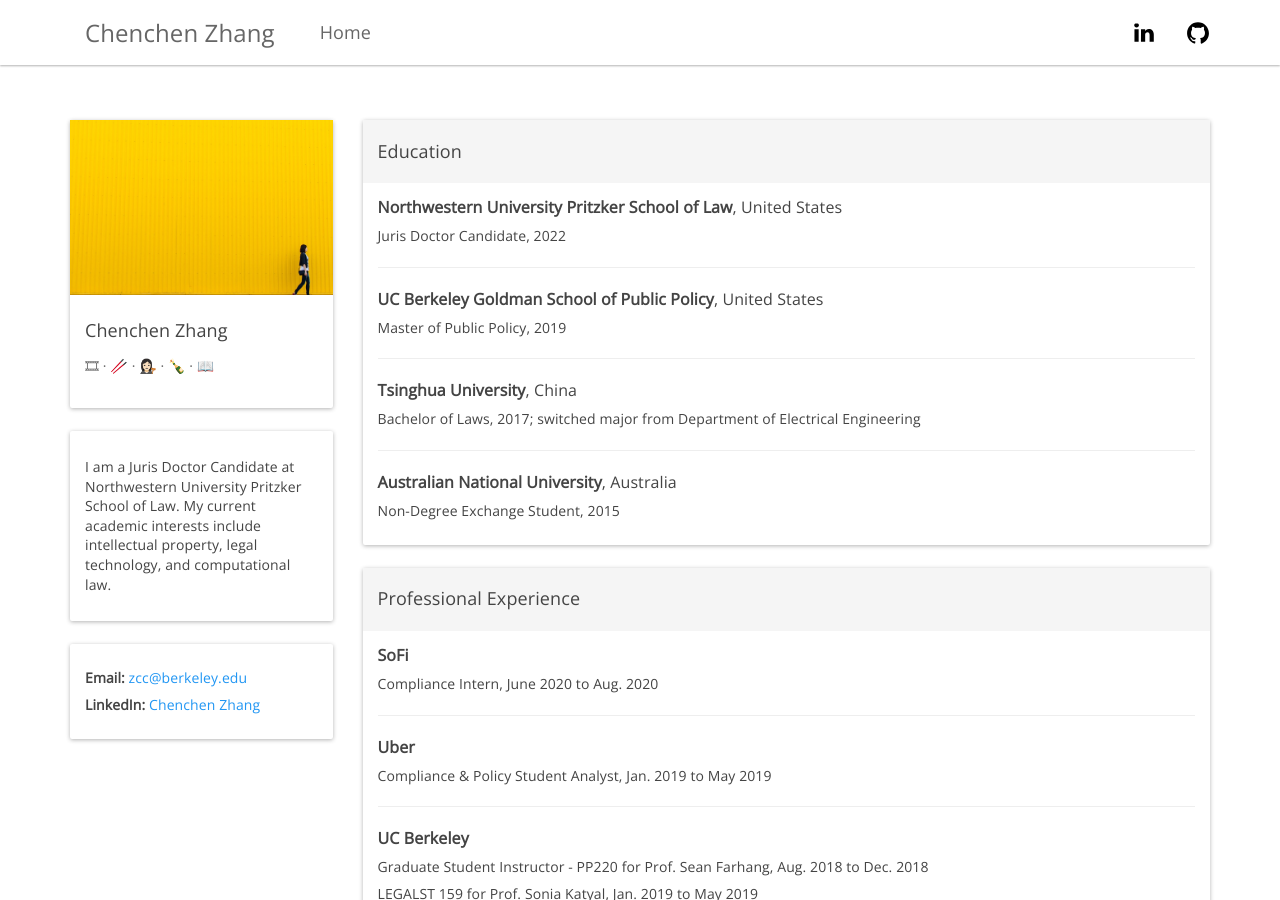
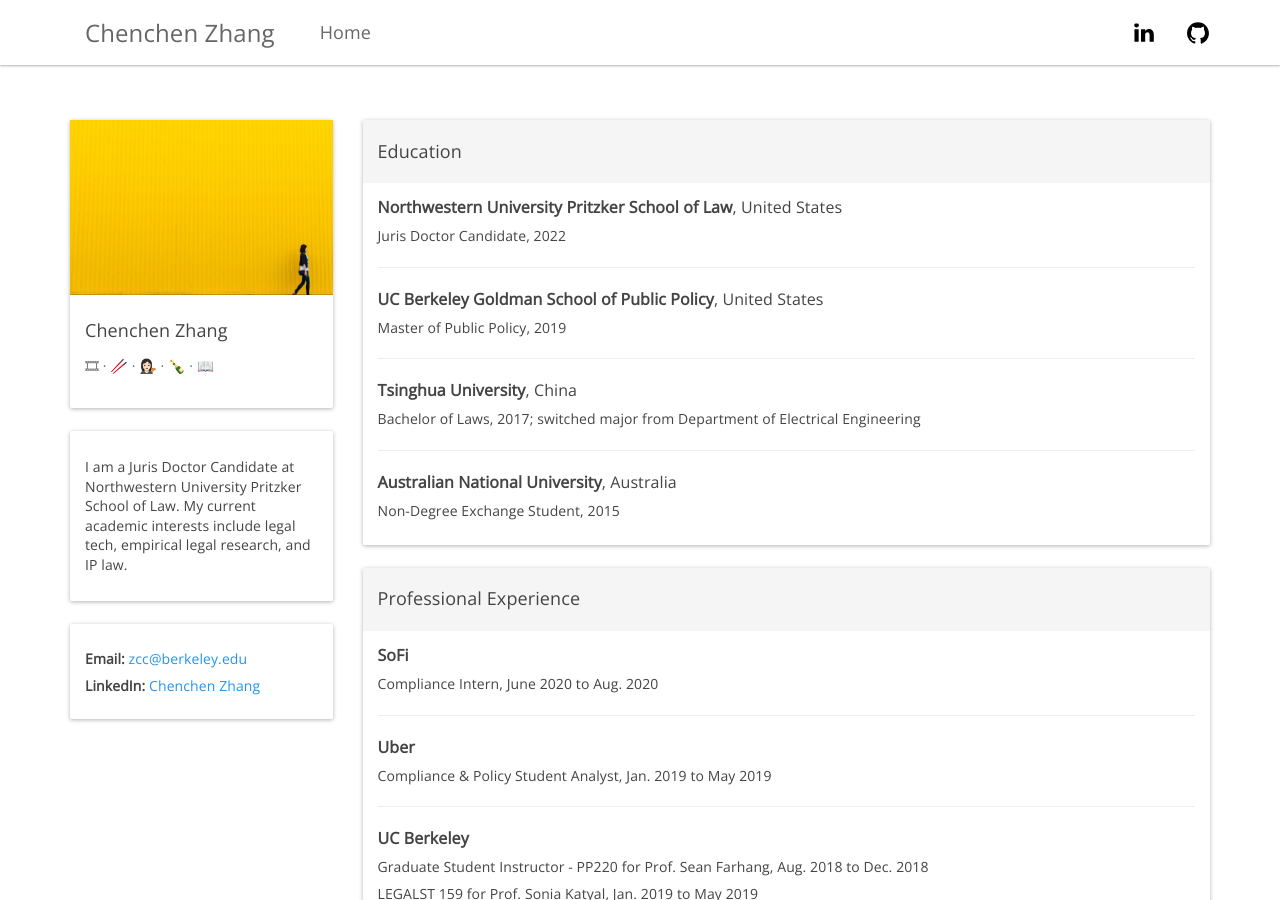
Before and after one commit to CeciliaZhang/-CeciliaZhang-.github-io, a Jekyll site: the page built from index.html, in a window 1280 px wide and 900 px high. Built offline with Jekyll 4.4.1, drawn with Linux system fonts in a browser that asks for light colours; nearby versions of some CDN libraries.

Commit message:
Update information.html

```diff
--- a/_includes/information.html
+++ b/_includes/information.html
@@ -10,7 +10,7 @@
 </div>
 <div class="panel panel-default">
     <div class="panel-body" >
-        <h6 style="line-height: 140%;">I am a Juris Doctor Candidate at Northwestern University Pritzker School of Law. My current academic interests include intellectual property, legal technology, and computational law. </h6>
+        <h6 style="line-height: 140%;">I am a Juris Doctor Candidate at Northwestern University Pritzker School of Law. My current academic interests include legal tech, empirical legal research, and IP law. </h6>
     </div>
 </div>
 <div class="panel panel-default">
```
